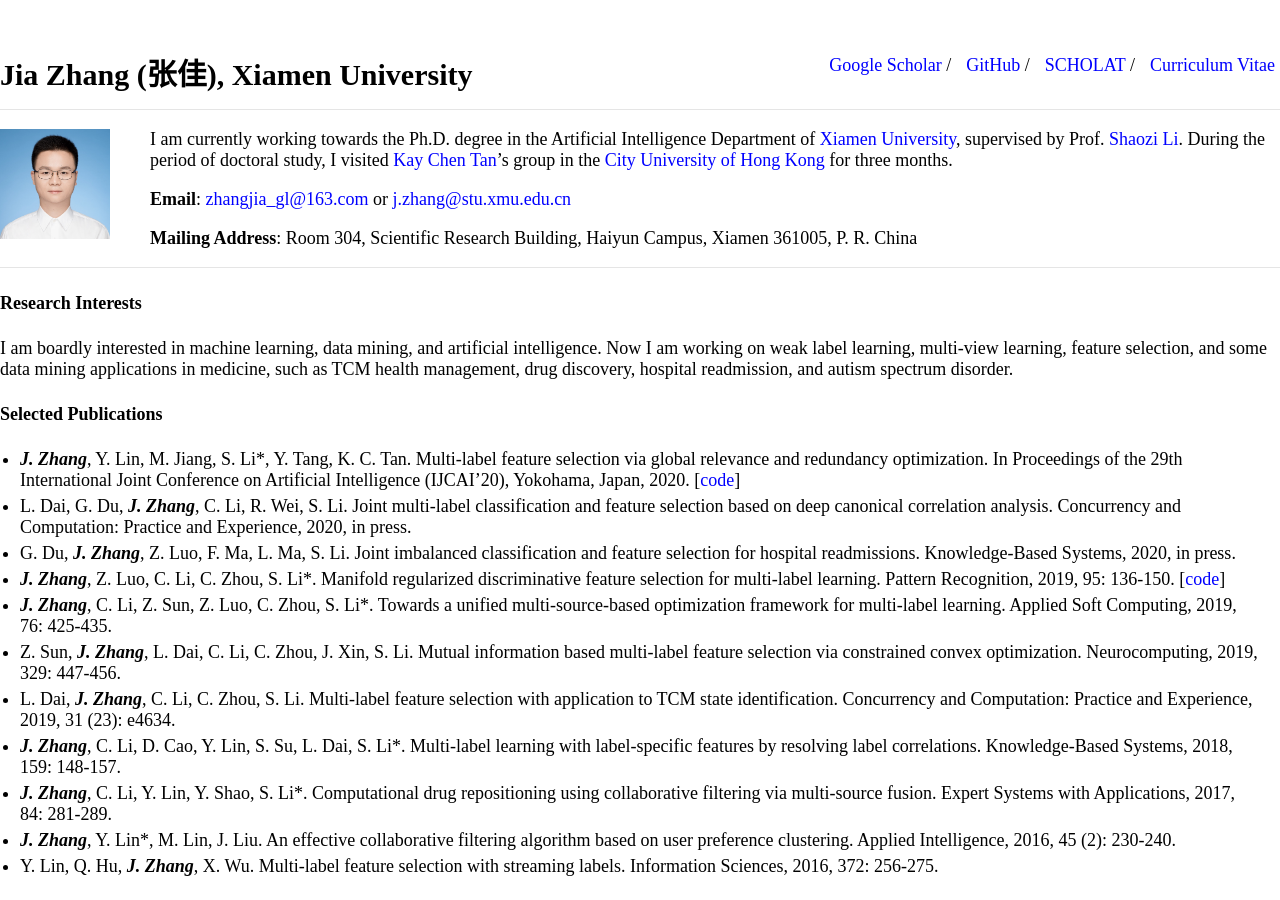
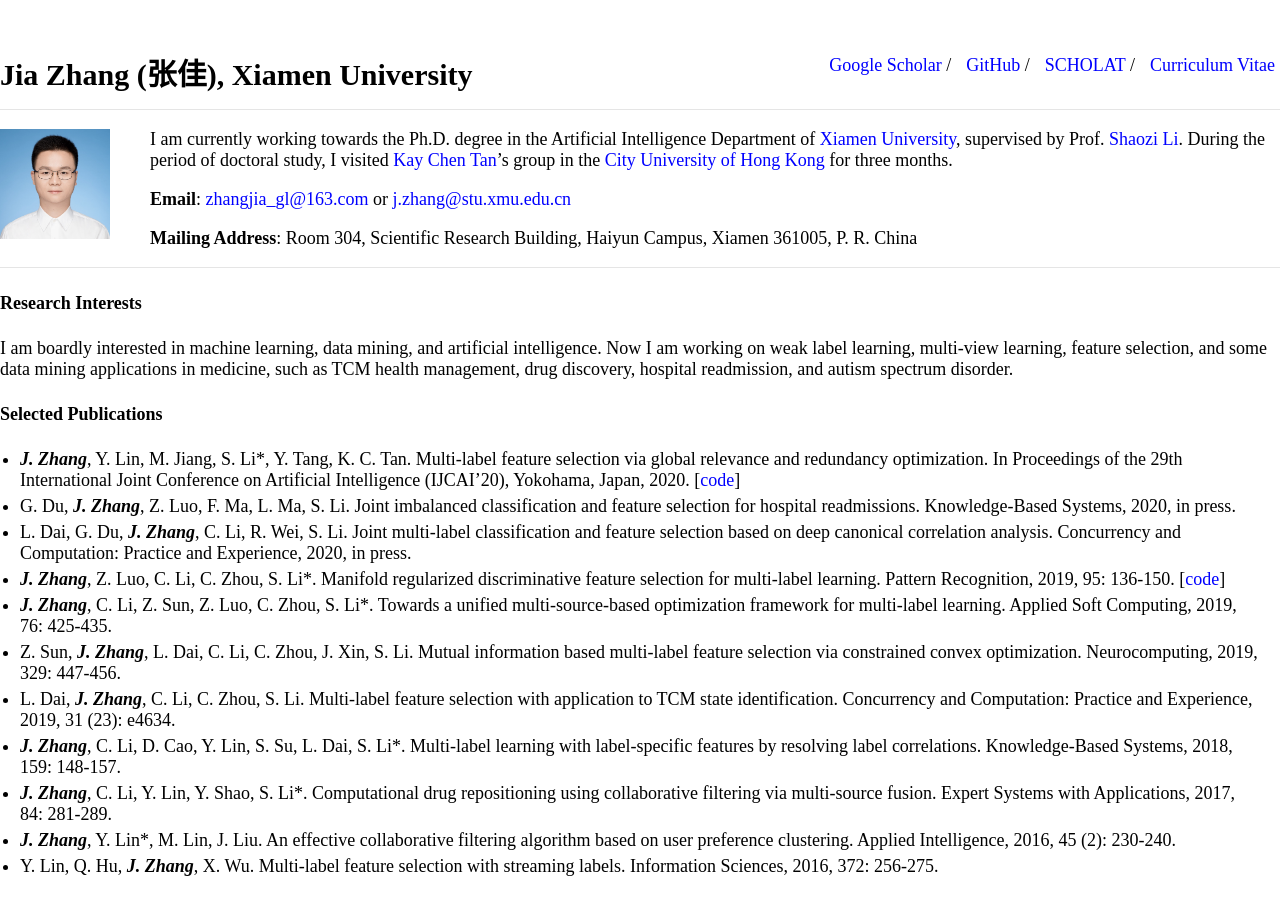
Before and after one commit to jiazhang-ml/jiazhang-ml.github.io, a Jekyll site: the page built from index.md, in a window 1280 px wide and 900 px high. Built offline with Jekyll 4.4.1, drawn with Linux system fonts in a browser that asks for light colours.

```diff
--- a/index.md
+++ b/index.md
@@ -20,8 +20,8 @@ I am boardly interested in machine learning, data mining, and artificial intelli
 #### Selected Publications
 
 * ***J. Zhang***, Y. Lin, M. Jiang, S. Li\*, Y. Tang, K. C. Tan. Multi-label feature selection via global relevance and redundancy optimization. In Proceedings of the 29th International Joint Conference on Artificial Intelligence (IJCAI’20), Yokohama, Japan, 2020. [[code](GRRO-master.zip)]
+* G. Du, ***J. Zhang***, Z. Luo, F. Ma, L. Ma, S. Li. Joint imbalanced classification and feature selection for hospital readmissions. Knowledge-Based Systems, 2020, in press.
 * L. Dai, G. Du, ***J. Zhang***, C. Li, R. Wei, S. Li. Joint multi-label classification and feature selection based on deep canonical correlation analysis. Concurrency and Computation: Practice and Experience, 2020, in press.
-* G. Du, ***J. Zhang***, Z. Luo, F. Ma, L. Ma, S. Li. Joint imbalanced classification and feature selection for hospital readmissions. Knowledge-Based Systems, 2020, in press.
 * ***J. Zhang***, Z. Luo, C. Li, C. Zhou, S. Li\*. Manifold regularized discriminative feature selection for multi-label learning. Pattern Recognition, 2019, 95: 136-150. [[code](MDFS-master.zip)]
 * ***J. Zhang***, C. Li, Z. Sun, Z. Luo, C. Zhou, S. Li\*. Towards a unified multi-source-based optimization framework for multi-label learning. Applied Soft Computing, 2019, 76: 425-435.
 * Z. Sun, ***J. Zhang***, L. Dai, C. Li, C. Zhou, J. Xin, S. Li. Mutual information based multi-label feature selection via constrained convex optimization. Neurocomputing, 2019, 329: 447-456.
```
